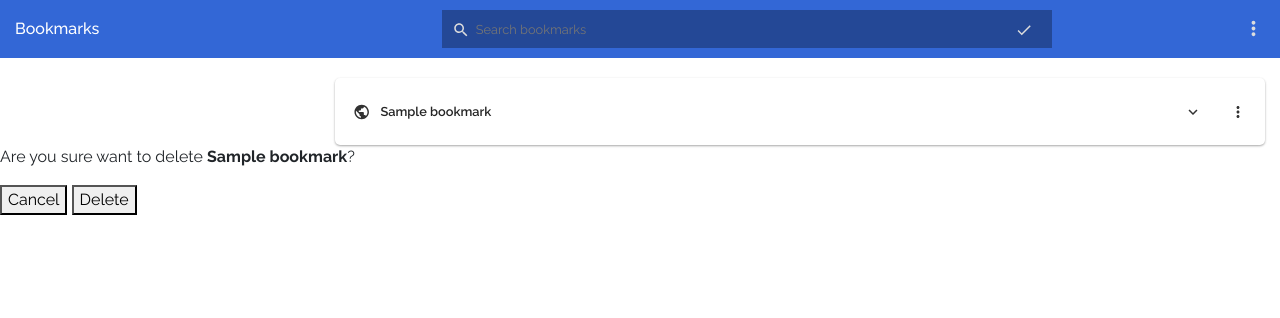
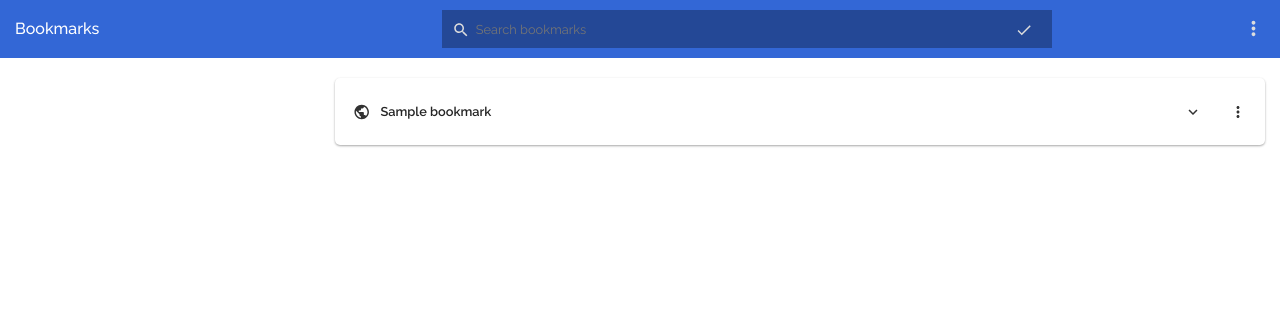
Before and after one commit to Navayuvan-SB/Bookmark-App, a Django app: template bookmarks/templates/bookmarks/bookmark_list.html in a window 1280 px wide. Shown: the top 318 px of the page. Run offline with Django 3.2, Linux system fonts and the light colour scheme; tables that the repository leaves empty hold one stand-in row (values such as "Sample post"); the template is opened without the code that fills it: values that come from a table or form of the project are taken from there, most other values are stand-ins (such as "Sample title", 1, 10 or a date in 2020).

Commit message:
Improve UI style

```diff
--- a/bookmarks/static/css/style.css
+++ b/bookmarks/static/css/style.css
@@ -164,7 +164,8 @@ body {
   font-weight: 600;
 }
 
-.bookmarks .bookmark-items .bookmark-menu {
+.bookmarks .bookmark-items .bookmark-menu,
+.bookmarks .bookmark-items .bookmark-expand {
   cursor: pointer;
 }
 
@@ -179,9 +180,23 @@ body {
 .bookmarks .bookmark-items .bookmark-item .info {
   display: flex;
   flex-direction: column;
-  /* padding: 10px 0; */
   overflow: hidden;
   height: 0;
+  transition: 0.2s linear all;
+}
+
+.bookmarks .bookmark-items .bookmark-item.expand .info {
+  padding: 10px 0;
+  height: auto;
+  overflow: hidden;
+}
+
+.bookmarks .bookmark-items .bookmark-item svg.bookmark-expand {
+  transition: 0.2s linear all;
+}
+
+.bookmarks .bookmark-items .bookmark-item.expand svg.bookmark-expand {
+  transform: rotate(-90deg);
 }
 
 .bookmarks .bookmark-items .bookmark-item .info .expand {
@@ -222,7 +237,8 @@ body {
   margin: 10px;
 }
 
-.add-bookmark-form {
+.add-bookmark-form,
+.delete-bookmark-form {
   position: absolute;
   top: 0;
   left: 0;
@@ -234,7 +250,8 @@ body {
   display: none;
 }
 
-.add-bookmark-form .form-wrapper {
+.add-bookmark-form .form-wrapper,
+.delete-bookmark-form .form-wrapper {
   background-color: #fff;
   padding: 20px;
   box-shadow: 0 1px 3px rgba(0, 0, 0, 0.12), 0 1px 2px rgba(0, 0, 0, 0.24);
@@ -270,14 +287,17 @@ body {
   color: rgb(75, 75, 75);
 }
 
-.add-bookmark-form .form-wrapper .actions {
+.add-bookmark-form .form-wrapper .actions,
+.delete-bookmark-form .form-wrapper .actions {
   display: flex;
   justify-content: flex-end;
   align-items: center;
 }
 
 .add-bookmark-form .form-wrapper .actions .create-btn,
-.add-bookmark-form .form-wrapper .actions .cancel-btn {
+.add-bookmark-form .form-wrapper .actions .cancel-btn,
+.delete-bookmark-form .form-wrapper .actions .delete-btn,
+.delete-bookmark-form .form-wrapper .actions .cancel-btn {
   margin-left: 15px;
   font-weight: 500;
   font-size: 0.8rem;
@@ -292,10 +312,36 @@ body {
   border: none;
 }
 
-.add-bookmark-form .form-wrapper .actions .cancel-btn {
+.add-bookmark-form .form-wrapper .actions .cancel-btn,
+.delete-bookmark-form .form-wrapper .actions .cancel-btn {
   background-color: #fff;
   border: 1px solid #dadce0;
   color: #1a73e8;
   box-shadow: none;
   font-weight: 600;
 }
+
+.delete-bookmark-form .form-wrapper .actions .delete-btn {
+  background-color: #db3236;
+  color: #fff;
+  border: none;
+}
+
+.delete-bookmark-form {
+  position: fixed;
+  top: 0;
+  left: 0;
+  width: 100vw;
+  height: 100vh;
+  background-color: rgba(0, 0, 0, 0.3);
+  justify-content: center;
+  align-items: center;
+  display: none;
+}
+
+.delete-bookmark-form p {
+
+  font-size: 0.9rem;
+  margin-bottom: 30px;
+
+}
```
